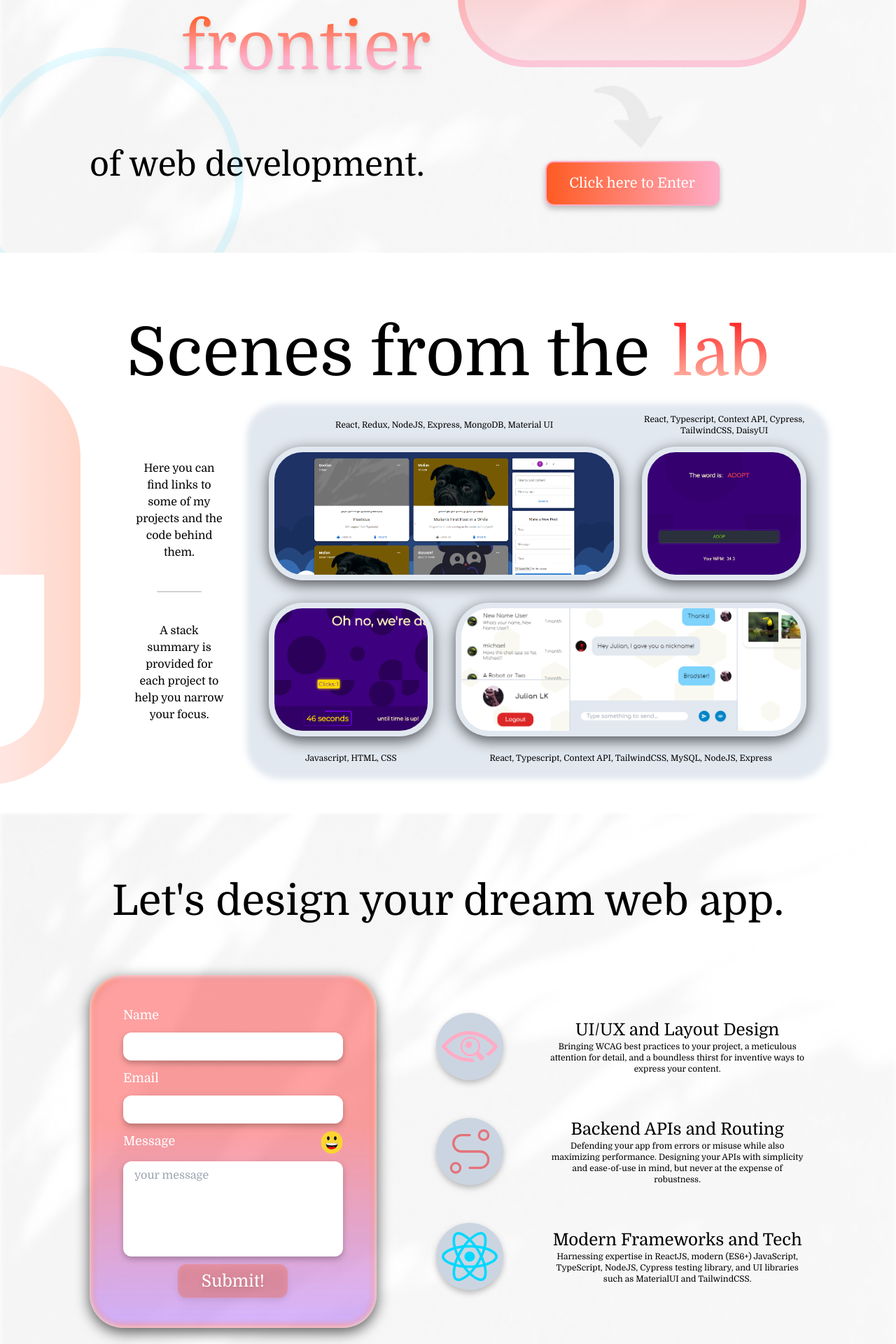
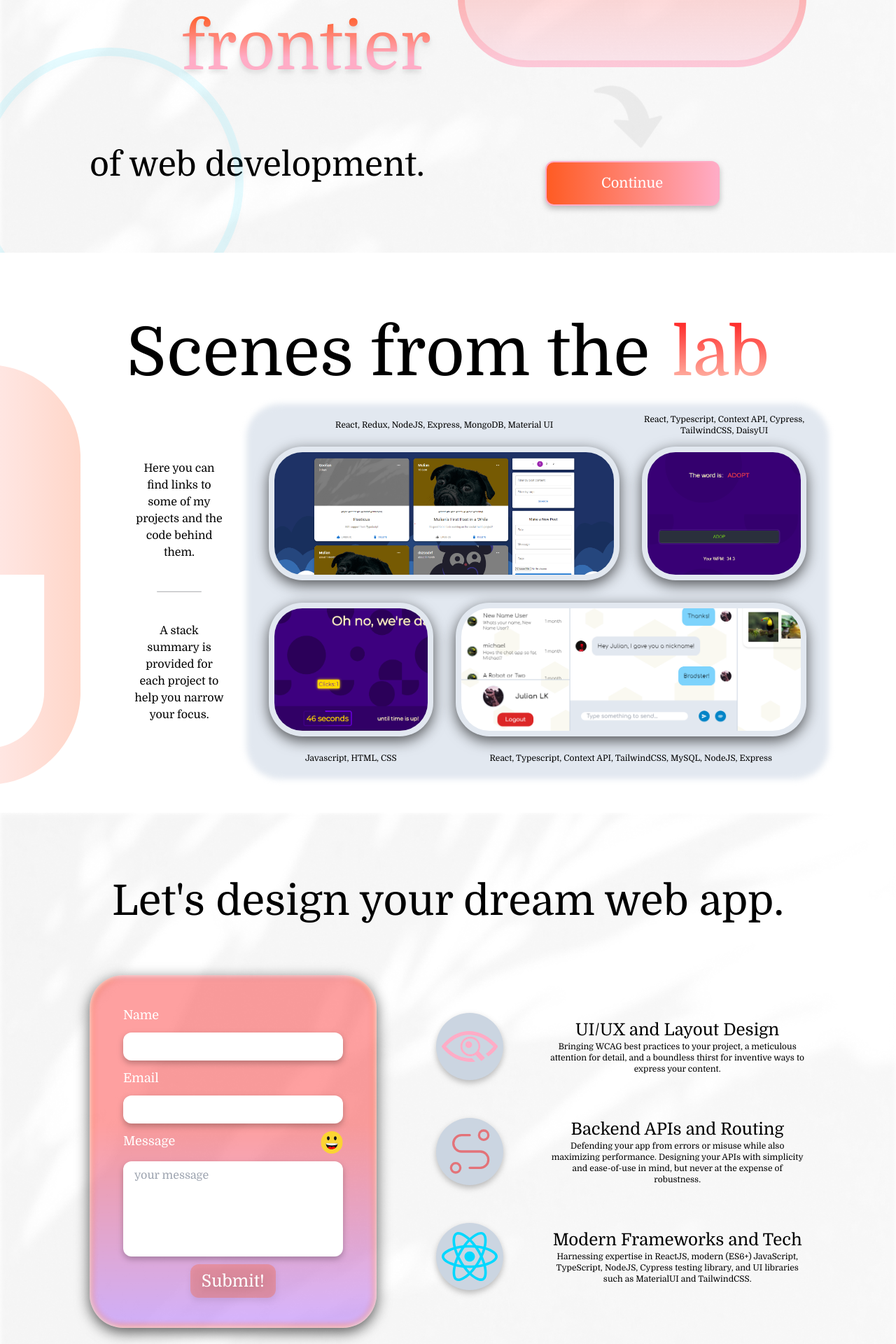
Before and after one commit to julianlk522/portfo, a Next.js app: page / in a window 1280 px wide. Shown: the part 439-2359 px from the top of the page at 70% size. Built offline with nearby package versions, Linux system fonts and the light colour scheme.

Commit message:
replace index.tsx continue button/Contact submit button with motion.button and add animations, update Links in Navbar to direct to DOM elements instead of page addresses

```diff
--- a/components/Contact.tsx
+++ b/components/Contact.tsx
@@ -1,4 +1,5 @@
 import Image from 'next/image'
+import { motion } from 'framer-motion'
 import laugh from '../public/laugh.svg'
 import visual from '../public/visual.svg'
 import route from '../public/route.svg'
@@ -16,7 +17,10 @@ export default function Contact() {
 			<main className='flex justify-between w-full h-[75%]'>
 				<section id='form' className='w-[40%] h-full'>
 					<form
-						onSubmit={() => console.log('thanks for submitting!')}
+						onSubmit={(e) => {
+							e.preventDefault()
+							console.log('thanks for submitting!')
+						}}
 						className='relative h-full flex flex-col justify-evenly items-center overflow-hidden after:absolute after:top-0 after:left-0 after:w-full after:h-full after:bg-sunset rounded-[3rem] py-8 px-12 after:border-4 after:border-[#FF5B23] after:rounded-[3rem] after:border-opacity-50 after:blur-sm shadow-thicc'
 					>
 						<h3 className='self-start z-[1] text-white text-lg'>
@@ -53,11 +57,14 @@ export default function Contact() {
 							placeholder='your message'
 							rows={5}
 						></textarea>
-						<button
-							type='submit'
-							className='w-1/2 py-2 px-4 text-white text-2xl z-[1] bg-[#FF5B23] bg-opacity-30 rounded-xl drop-shadow-mediumDark'
-						>
-							Submit!
+						<button type='submit' className='w-1/2 text-2xl z-[1]'>
+							<motion.button
+								className='py-2 px-4 text-white bg-[#FF5B23] bg-opacity-30 rounded-xl drop-shadow-mediumDark'
+								whileHover={{ scale: 1.1 }}
+								whileTap={{ scale: 0.9 }}
+							>
+								Submit!
+							</motion.button>
 						</button>
 					</form>
 				</section>
--- a/components/Navbar.tsx
+++ b/components/Navbar.tsx
@@ -36,7 +36,7 @@ export default function Navbar() {
 					</Link>
 				</li>
 				<li>
-					<Link href='/work'>
+					<Link href='#workContainer'>
 						<a
 							className={`relative ${
 								currentPage === '/work' &&
@@ -48,7 +48,7 @@ export default function Navbar() {
 					</Link>
 				</li>
 				<li>
-					<Link href='/contact'>
+					<Link href='#contactContainer'>
 						<a
 							className={`relative ${
 								currentPage === '/contact' &&
--- a/pages/index.tsx
+++ b/pages/index.tsx
@@ -1,11 +1,12 @@
-import { useState } from 'react'
+import React, { useState } from 'react'
 import Head from 'next/head'
 import Link from 'next/link'
 import Image from 'next/image'
+import { motion } from 'framer-motion'
+import Work from '../components/Work'
+import Contact from '../components/Contact'
 import cloud from '../public/Cloud.svg'
 import curvedArrow from '../public/curved-arrow-right.png'
-import Work from '../components/Work'
-import Contact from '../components/Contact'
 
 export default function Home() {
 	const [hueCoef, setHueCoef] = useState<number>(0)
@@ -57,13 +58,15 @@ export default function Home() {
 							alt='arrow to continue button'
 							className='rotate-[25deg] -translate-x-1 opacity-50'
 						/>
-						<Link passHref href='/work'>
-							<button
+						<Link passHref href='#workContainer'>
+							<motion.button
 								id='continueButton'
-								className='text-xl text-white w-1/2 h-16 rounded-xl bg-gradient-to-r from-[#FF5B23] to-[#ffacc6] border-2 border-[#ffacc6] drop-shadow-mediumDark hover:translate-y-1 hover:translate-x-1 hover:scale-110 hover:text-2xl'
+								className='text-xl text-white w-1/2 h-16 rounded-xl bg-gradient-to-r from-[#FF5B23] to-[#ffacc6] border-2 border-[#ffacc6] drop-shadow-mediumDark'
+								whileHover={{ scale: 1.1 }}
+								whileTap={{ scale: 0.9 }}
 							>
-								Click here to Enter
-							</button>
+								Continue
+							</motion.button>
 						</Link>
 					</section>
 				</main>
```
